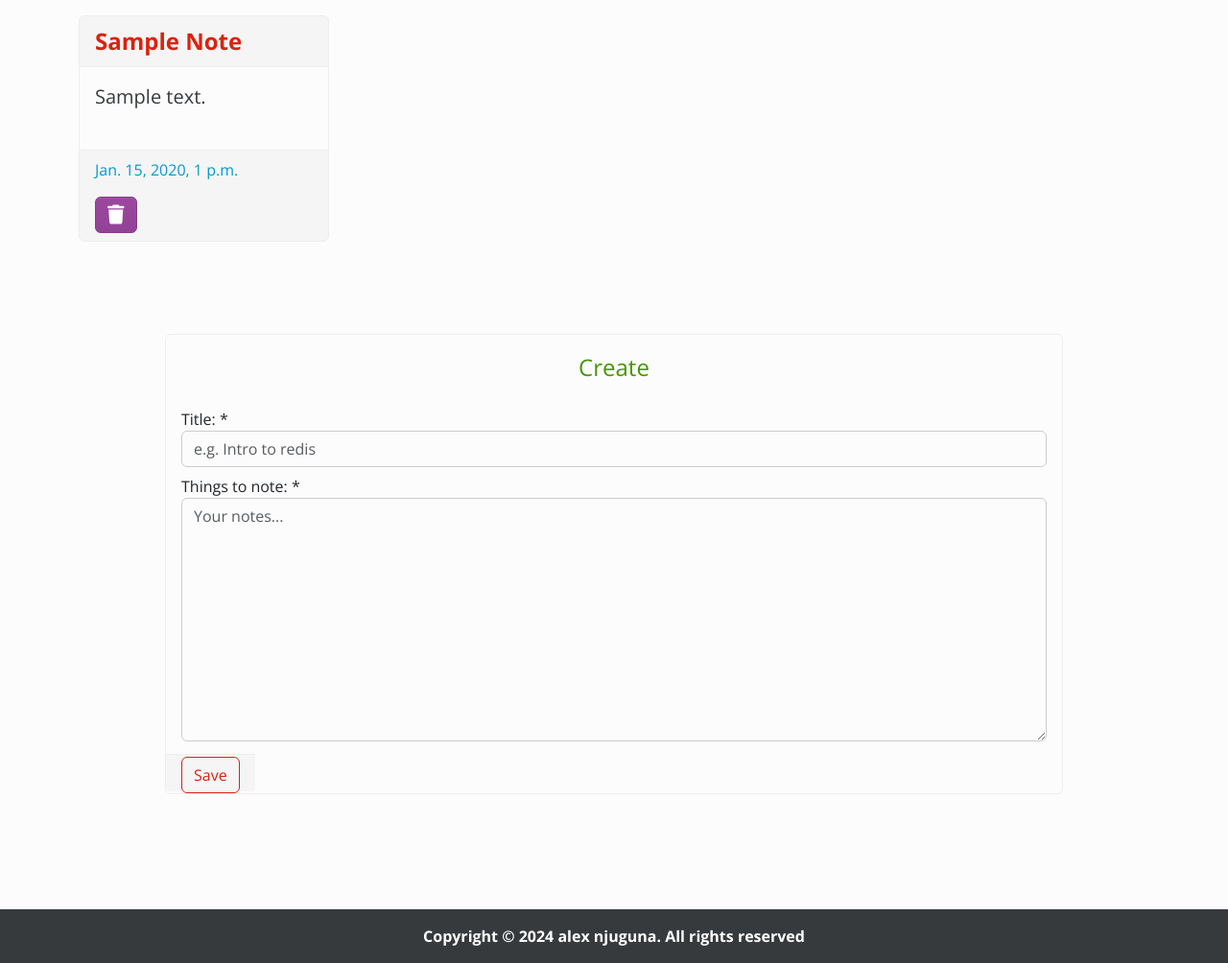
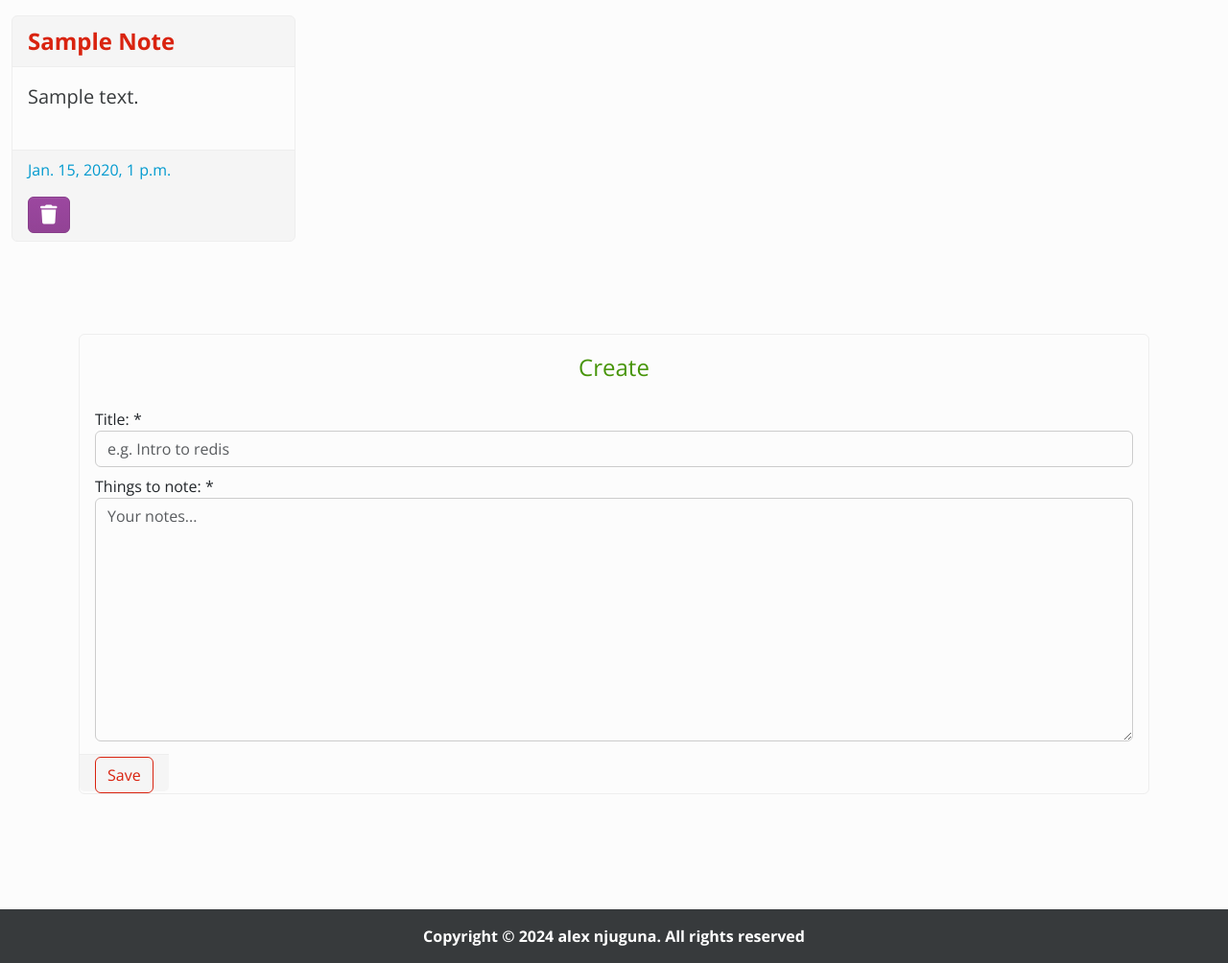
Before and after one commit to alex-njuguna/study-portal, a Django app: page /note/ in a window 1280 px wide. Shown: the part 71-1075 px from the top of the page at 96% size. Run offline with Django 4.2, Linux system fonts and the light colour scheme; a user stored in the database is signed in; tables that the repository leaves empty hold one stand-in row (values such as "Sample post"); some libraries are stand-ins or nearby versions.

Commit message:
styling changes to accomodate small screens

```diff
--- a/activity/templates/activity/home.html
+++ b/activity/templates/activity/home.html
@@ -54,7 +54,7 @@
 
 
     <!-- create activity form -->
-    <div class="container-sm mt-5 w-75" style="margin-bottom: 120px;">
+    <div class="container mt-5" style="margin-bottom: 120px;">
         <div class="card">
             <fieldset>
                 <legend class="card-title text-center text-primary mt-3">
--- a/book/templates/book/home.html
+++ b/book/templates/book/home.html
@@ -17,7 +17,7 @@
 
 
     <!-- Search book form -->
-    <div class="container-sm mt-5 w-50 text-center" style="margin-bottom: 120px;">
+    <div class="container mt-5 text-center" style="margin-bottom: 120px;">
         <div class="card">
             <fieldset>
                 <legend class="card-title text-success mt-3">
--- a/conversion/templates/conversion/index.html
+++ b/conversion/templates/conversion/index.html
@@ -2,7 +2,7 @@
 
 {% block content %}
 
-    <div class="container-sm w-50 mt-5">
+    <div class="container mt-5">
         <h2 class="mb-4">Measurement Converter</h2>
         <form method="post" action="{% url 'conversion:index' %}" class="mb-4">
             {% csrf_token %}
--- a/dictionary/templates/dictionary/home.html
+++ b/dictionary/templates/dictionary/home.html
@@ -5,7 +5,7 @@
 {% block content %}
 
     <!-- search dictionary form -->
-    <div class="container-sm mt-5 w-50">
+    <div class="container mt-5">
         <div class="card text-center mb-4">
             <fieldset>
                 <legend class="card-title text-center text-info mt-3">
--- a/homework/templates/homework/home.html
+++ b/homework/templates/homework/home.html
@@ -60,7 +60,7 @@
 
 
     <!-- add homewok form -->
-    <div class="container-sm mt-5 w-75" style="margin-bottom: 120px;">
+    <div class="container mt-5" style="margin-bottom: 120px;">
         <div class="card">
             <fieldset>
                 <legend class="card-title text-center text-info mt-3">
--- a/note/templates/note/home.html
+++ b/note/templates/note/home.html
@@ -7,7 +7,7 @@
     <!-- display all notes -->
     {% if notes %}
 
-        <div class="container mb-5 mt-3">
+        <div class="container-fluid mb-5 mt-3">
             <div class="row">
                 {% for note in notes %}
 
@@ -40,7 +40,7 @@
     {% endif %}
 
     <!-- create a note form -->
-    <div class="container-sm mt-5 w-75" style="margin-bottom: 120px;">
+    <div class="container mt-5" style="margin-bottom: 120px;">
         <div class="card">
             <fieldset>
                 <legend class="card-title text-center text-success mt-3">
--- a/wiki/templates/wiki/home.html
+++ b/wiki/templates/wiki/home.html
@@ -5,7 +5,7 @@
 
 {% block content %}
     <!-- Search wikipedia form -->
-    <div class="container-sm mt-5 w-50" style="margin-bottom: 120px;">
+    <div class="container mt-5" style="margin-bottom: 120px;">
         <div class="card mb-5">
             <fieldset>
                 <legend class="card-title text-center text-info mt-3">
--- a/youtube/templates/youtube/home.html
+++ b/youtube/templates/youtube/home.html
@@ -5,7 +5,7 @@
 
 {% block content %}
     <!-- Search youtube form -->
-    <div class="container-sm mt-5 w-50 text-center" style="margin-bottom: 120px;">
+    <div class="container mt-5 text-center" style="margin-bottom: 120px;">
         <div class="card">
             <fieldset>
                 <legend class="card-title text-primary mt-3">
```
